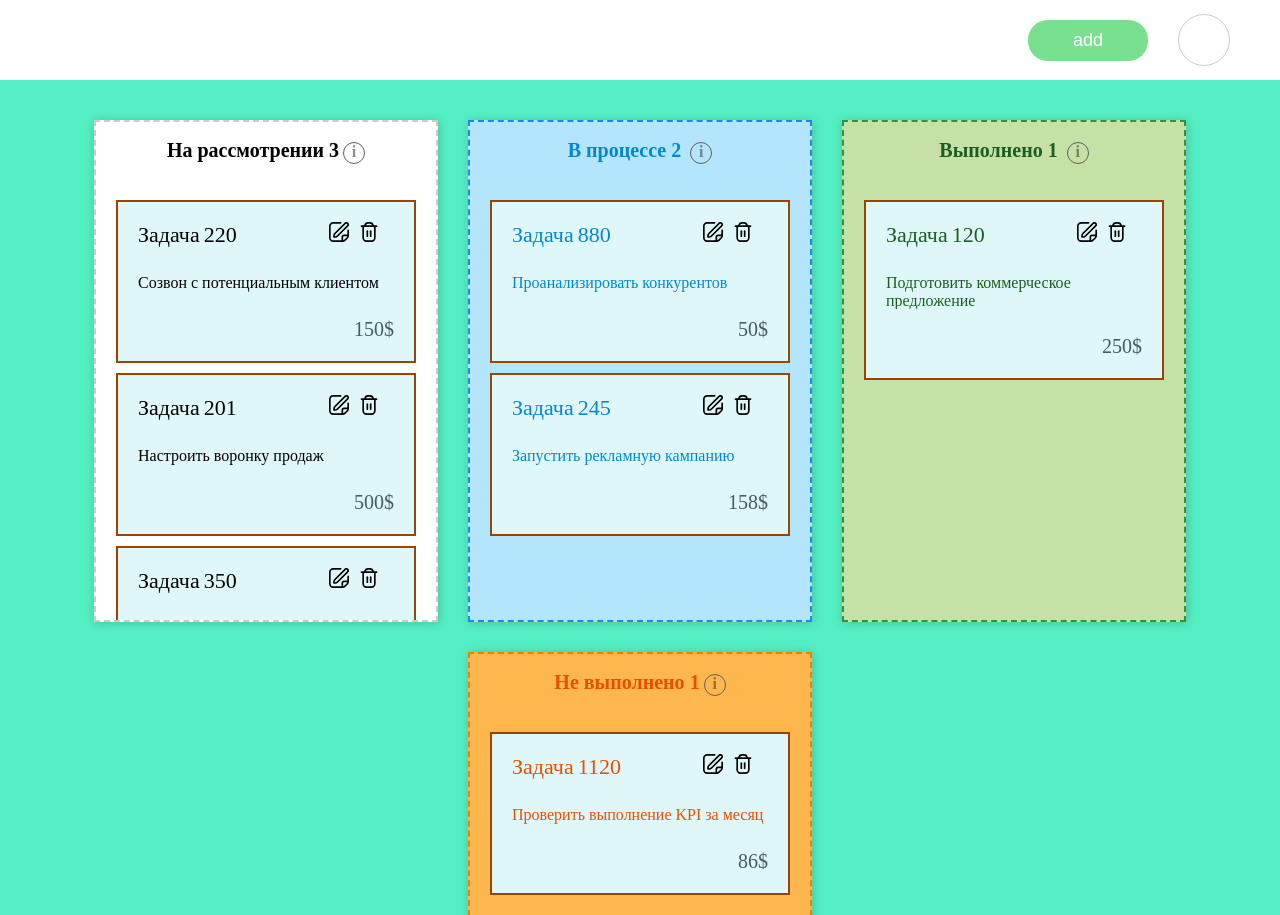
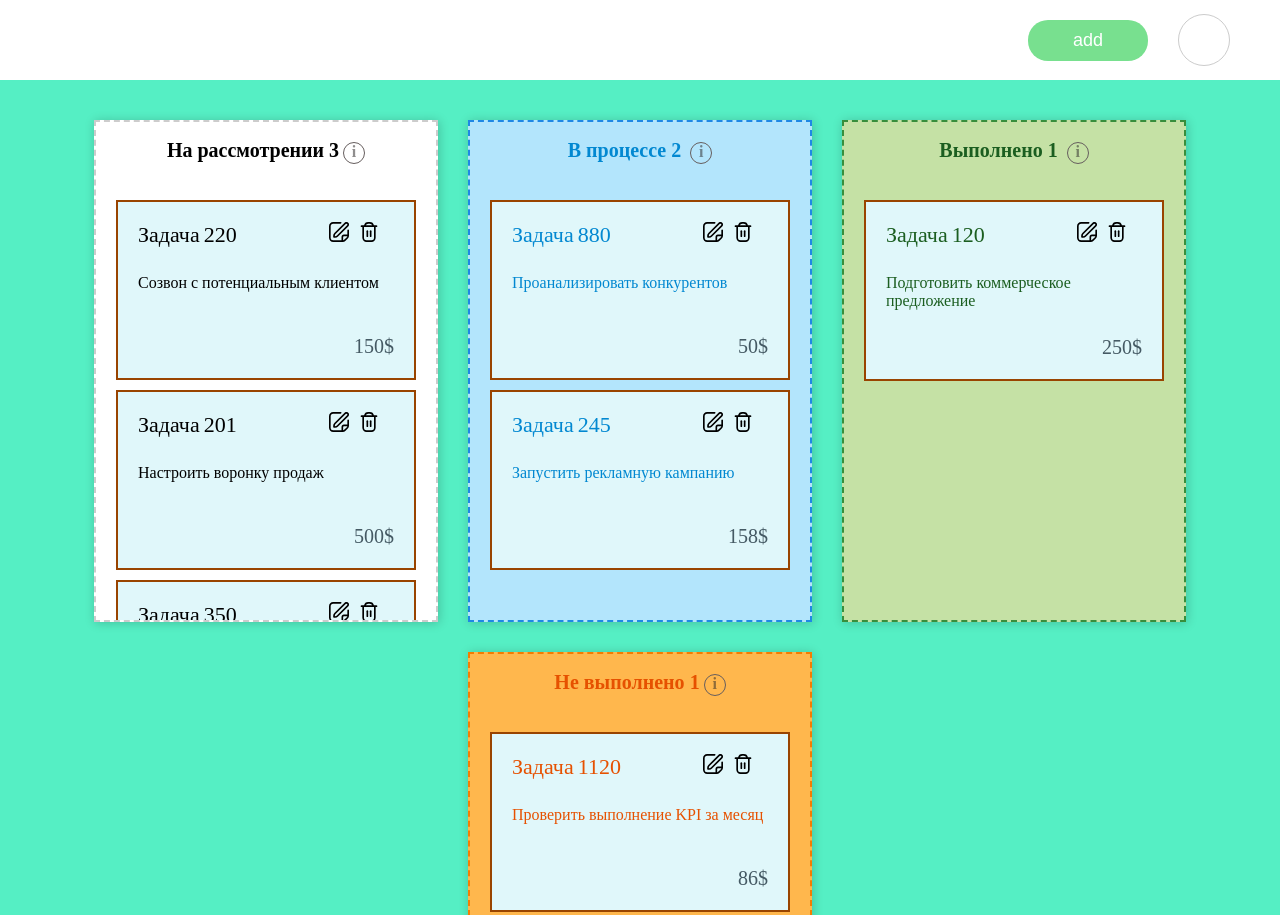
Before and after one commit to Xarn0/task-board, a plain HTML site: page index.html in a window 1280 px wide. Shown: the top 915 px of the page. Drawn offline with Linux system fonts and the light colour scheme.

Commit message:
update height card__text

```diff
--- a/style.css
+++ b/style.css
@@ -287,7 +287,7 @@ body {
 	font-size: 16px;
 	overflow: hidden;
 	cursor: pointer;
-	max-height: 35px;
+	min-height: 35px;
 	transition: 1s overflow ease-in-out, 1s max-height ease-in-out;
 	-webkit-transition: 1s overflow ease-in-out, 1s max-height ease-in-out;
 	-moz-transition: 1s overflow ease-in-out, 1s max-height ease-in-out;
```
